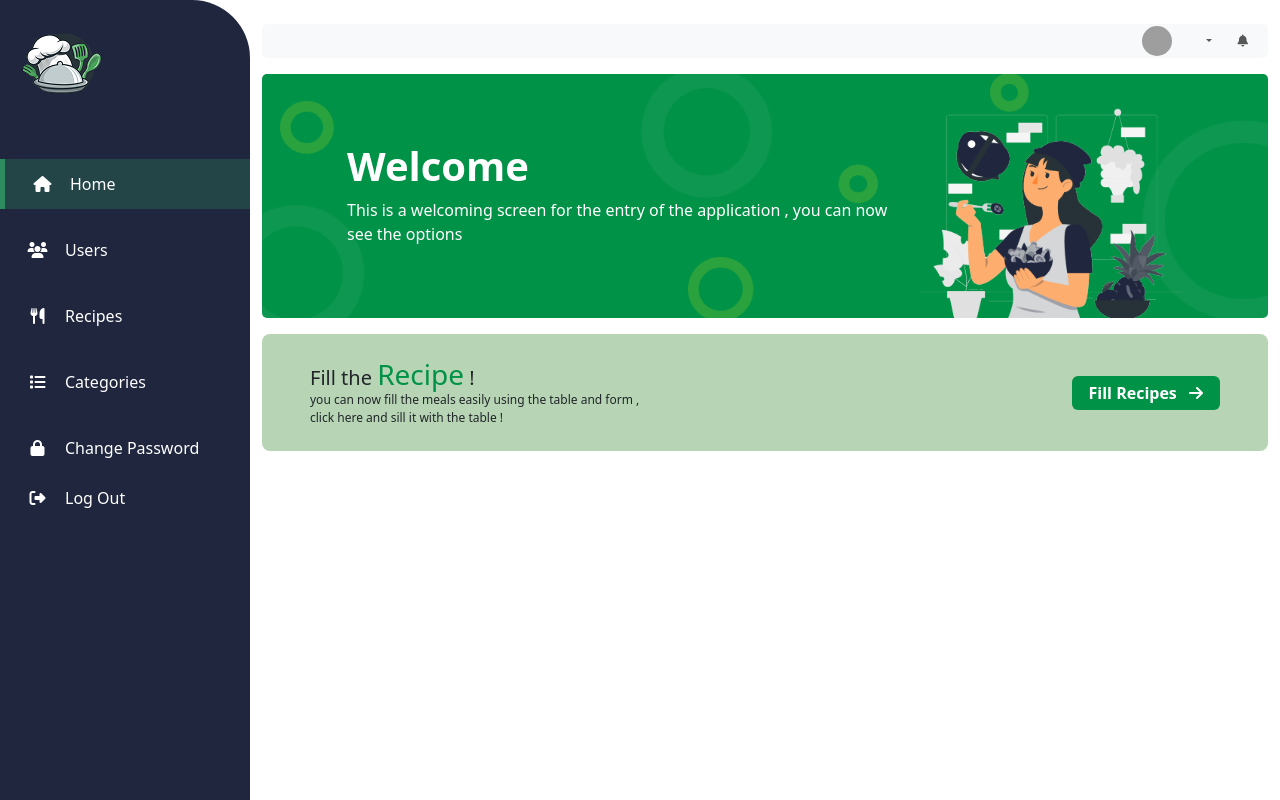
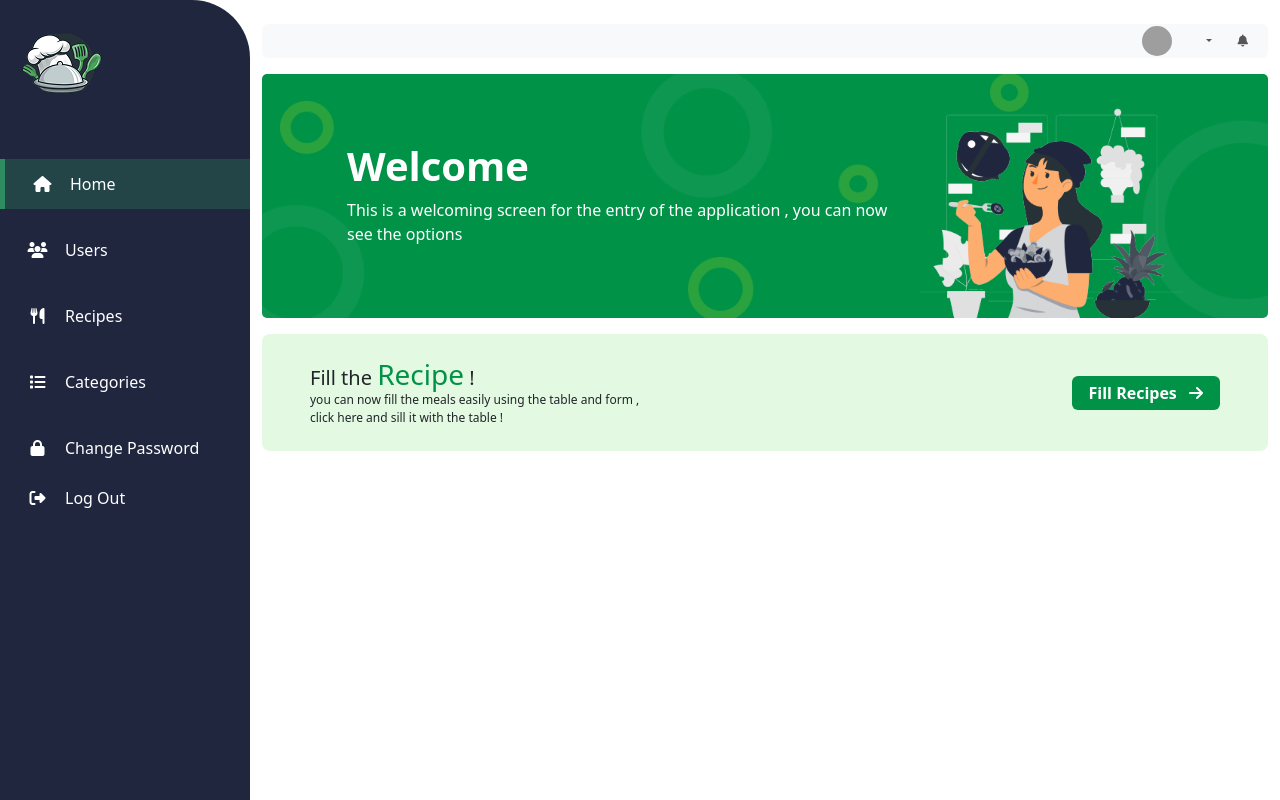
Before and after one commit to Momensale7/Food-App, a React (Vite) app: page /dashboard in a window 1280 px wide. Built offline with nearby package versions, Linux system fonts and the light colour scheme; sample sign-in values are in the browser's storage; grey boxes are pictures that could not be loaded.

Commit message:
modify recipes header

```diff
--- a/src/App.jsx
+++ b/src/App.jsx
@@ -57,7 +57,7 @@ function App() {
         children:[
           {index:true,element:<Dashboard loginData={loginData} />},
           {path:"recipes",element:<RecipesList/>},
-          {path:"recipes-data/new",element:<RecipesData/>},
+          {path:"recipes-data/new-recipe",element:<RecipesData/>},
           {path:"recipes-data/:id",element:<RecipesData/>},
           {path:"categories",element:<CategoriesList/>},
           {path:"category",element:<CategoriesData/>},
--- a/src/index.css
+++ b/src/index.css
@@ -184,7 +184,7 @@ html, body {
         --bs-modal-width: 365px;
       }
       .recipeHeader {
-        background-color: #b7d5b5 ;
+        background-color: #e3f9e1 ;
       }
 
       .active>.page-link, .page-link.active {
--- a/src/modules/Dashboard/Dashboard.jsx
+++ b/src/modules/Dashboard/Dashboard.jsx
@@ -12,7 +12,7 @@ export default function Dashboard({ loginData }) {
         description={"you can now fill the meals easily using the table and form ,"}
         SubDescription={"click here and sill it with the table !"}
         btnContent={"Fill Recipes"}
-        routeTo={"/dashboard/recipes-data"} />
+        routeTo={"/dashboard/recipes-data/new-recipe"} />
     </>
   )
 }
--- a/src/modules/Recipes/RecipesList/RecipesList.jsx
+++ b/src/modules/Recipes/RecipesList/RecipesList.jsx
@@ -94,7 +94,7 @@ export default function RecipesList() {
         description="You can now add your items that any user can order it from the Application and you can edit"
         image={headerImage}
       />
-            <SubHeader title={"Recipe Table Details"} description ={"You can check all details"} btnContent={"Add New item"} routeTo={"/dashboard/recipes-data"}/>
+            <SubHeader title={"Recipe Table Details"} description ={"You can check all details"} btnContent={"Add New item"} routeTo={"/dashboard/recipes-data/new-recipe"}/>
 
       <div className="categories container ">
       <div className="table-responsive pt-5">
```
